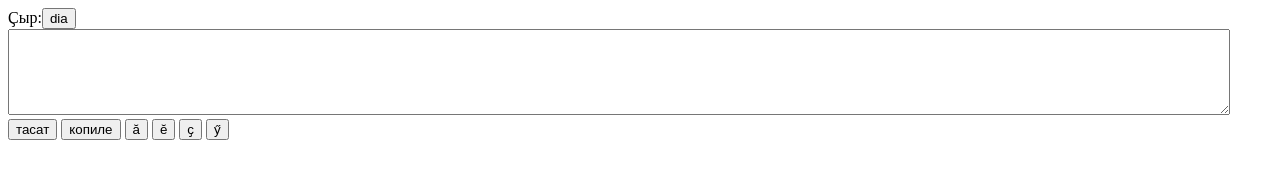
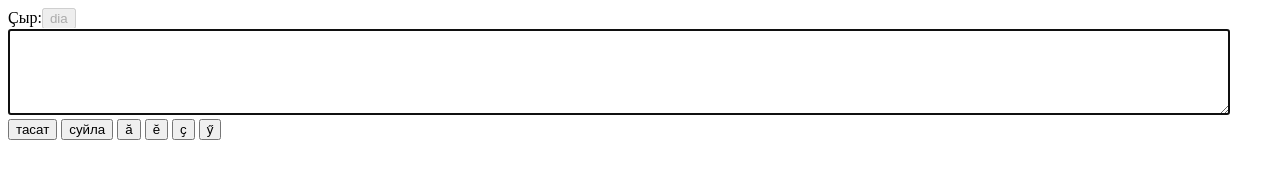
Before and after one commit to mirontoli/urapa, a website: page index.html in a window 1280 px wide. Drawn offline with Linux system fonts and the light colour scheme.

Commit message:
add diacritics button

```diff
--- a/index.html
+++ b/index.html
@@ -3,48 +3,80 @@
 			min-height: 80px;
 		}
     /* http://stackoverflow.com/questions/2989263/disable-auto-zoom-in-input-text-tag-safari-on-iphone/6394497#6394497 */
-    textarea {font-size:16px;}</style></head><body><label for="input">Ҫыр:</label><input type="button" value="dia"><br><textarea id="input"></textarea><div id="actions"><input type="reset" value="тасат"> <input type="submit" value="копиле"> <input type="button" value="ӑ"> <input type="button" value="ӗ"> <input type="button" value="ҫ"> <input type="button" value="ӳ"></div><script>var regex = /(?:[аесу])ьь/i;
+    textarea {font-size:16px;}</style></head><body><label for="input">Ҫыр:</label><input id="diacritics" type="button" value="dia" disabled><br><textarea id="input" autofocus></textarea><div id="actions"><input type="reset" value="тасат"> <input type="submit" value="суйла"> <input type="button" value="ӑ"> <input type="button" value="ӗ"> <input type="button" value="ҫ"> <input type="button" value="ӳ"></div><script>var regex = /(?:[аесу])ьь/i;
 var mapping = {"а": "ӑ", "е": "ӗ", "с": "ҫ", "у": "ӳ"};
+var input = document.getElementById("input");
+var diacritics = document.getElementById("diacritics");
+var actions = document.getElementById("actions");
+
+var currentPosition;
+
+var mapLetter = function(letter) {
+  var loweredLetter = letter.toLowerCase();
+  var inLowerCase = loweredLetter === letter;
+  var desiredLetter = mapping[loweredLetter];
+  var desiredLetterInRightCase = inLowerCase ? desiredLetter : desiredLetter.toUpperCase();
+  return desiredLetterInRightCase;
+};
+
+var enableDiacriticsButtonIfNeeded = function() {
+  if (input.value && input.selectionStart === input.selectionEnd) {
+    currentPosition = input.selectionStart;
+    var lastLetter = input.value[currentPosition - 1];
+    diacritics.disabled = !/[аесу]/i.test(lastLetter);
+  }
+};
+
+var currentPosition;
 var replace = function(value) {
   var matches = regex.exec(value);
   if (matches) {
     var match = matches[0];
-    var firstLetter = match[0];
-    var loweredFirstLetter = firstLetter.toLowerCase();
-    var inLowerCase = loweredFirstLetter === firstLetter;
-    var desiredLetter = mapping[loweredFirstLetter];
-    var desiredLetterInRightCase = inLowerCase ? desiredLetter : desiredLetter.toUpperCase();
-    var newValue = value.replace(regex, desiredLetterInRightCase);
+    currentPosition = value.indexOf(match) + 1;
+    var letter = match[0];
+    var newValue = value.replace(regex, mapLetter(letter));
     return replace(newValue);
   }
   return value;
 };
-var input = document.getElementById("input");
+
 input.addEventListener("keyup", function(e) {
-  var elem = e.target;
-  var value = elem.value;
-  console.log("value", value);
+  var value = input.value;
   if (regex.test(value)) {
-    console.log("ba");
     var newValue = replace(value);
     if (value !== newValue) {
-      elem.value = newValue;
+      input.value = newValue;
+      input.setSelectionRange(currentPosition,currentPosition);
     }
   }
-} );
-var actions = document.getElementById("actions");
+  enableDiacriticsButtonIfNeeded();
+});
+
+
 actions.addEventListener("click", function(e) {
   var elem = e.target;
+  if (elem.nodeName.toLowerCase() !== "input") {
+    return;
+  }
+  input.focus();
   if (elem.type === "button") {
     input.value = input.value + elem.value;
   }
-
   else if (elem.type === "reset") {
     input.value = "";
   }
   else if (elem.type === "submit") {
-    console.log("there we go");
+    input.select();
   }
+});
+
+diacritics.addEventListener("click", function() {
+  var value = input.value;
+  var index = currentPosition - 1;
+  var letter = value[index];
+  var newValue = value.substr(0,index) + mapLetter(letter) + value.substr(index+1);
+  input.value = newValue;
+  input.setSelectionRange(currentPosition, currentPosition);
 });</script><script type="text/javascript">var gaJsHost = (("https:" == document.location.protocol) ? "https://ssl." : "http://www.");
     document.write(unescape("%3Cscript src='" + gaJsHost + "google-analytics.com/ga.js' type='text/javascript'%3E%3C/script%3E"));</script><script type="text/javascript">try {
       var pageTracker = _gat._getTracker("UA-644315-6");
```
Also changed, not shown: src/index.html (+51 -19 lines).
